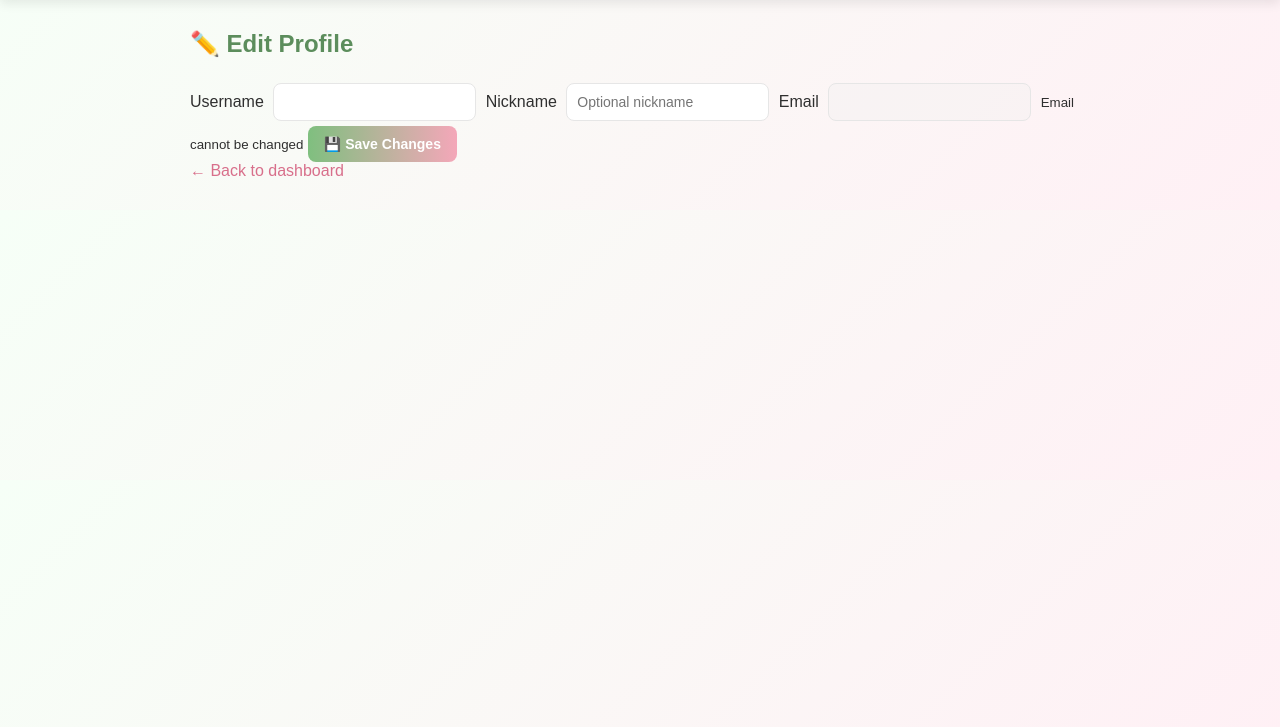
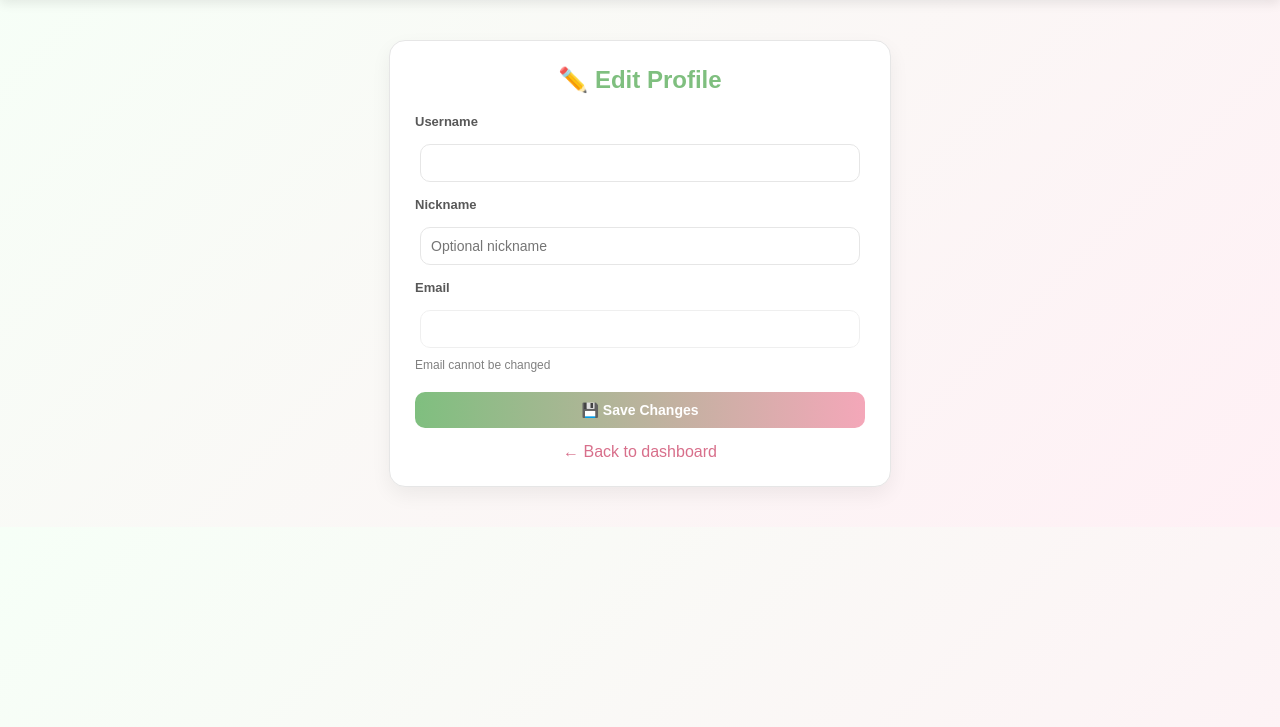
Before and after one commit to Janosia/slack-clone, a Flask app: page /profile in a window 1280 px wide. Shown: the part 60-787 px from the top of the page. Run offline with Flask 3, Linux system fonts and the light colour scheme; the visitor is signed in with stand-in values (Sample User, id 1); data that the repository does not hold is empty; some libraries are stand-ins or nearby versions.

Commit message:
removed duplicate css; added css for profile page

```diff
--- a/static/style.css
+++ b/static/style.css
@@ -19,29 +19,6 @@ body.dark {
     --link: #ff9ab3;
     --accent-green: #6fbf8f;
     --accent-pink: #d97a9a;
-}
-
-
-body {
-    font-family: Arial, sans-serif;
-    margin: 0;
-    padding: 0;
-    background: var(--bg);
-    color: var(--text);
-}
-
-/* NAVBAR */
-nav {
-    font-family: Arial, sans-serif;
-    margin: 0;
-    padding: 0;
-    background: var(--bg);
-    color: var(--text);
-}
-nav a {
-    color: white;
-    text-decoration: none;
-    font-weight: 600;
 }
 
 nav a {
@@ -82,9 +59,6 @@ a:hover {
     border: 1px solid var(--border);
     box-shadow: 0 2px 8px rgba(0,0,0,0.05);
 }
-
-
-
 
 
 /* INVITE CARD */
@@ -268,10 +242,7 @@ nav {
 }
 
 /* CARDS */
-.card, .message {
-    background: var(--card);
-    border: 1px solid var(--border);
-}
+
 
 /* LINKS */
 a {
@@ -353,3 +324,73 @@ a {
     width: 120px;
     border-radius: 10px;
 }
+
+.profile-card {
+    max-width: 450px;
+    margin: 40px auto;
+    background: var(--card);
+    border: 1px solid var(--border);
+    border-radius: 16px;
+    padding: 25px;
+    box-shadow: 0 8px 20px rgba(0,0,0,0.06);
+}
+
+.profile-card h2 {
+    margin-top: 0;
+    text-align: center;
+    color: var(--accent-green);
+}
+
+.profile-form {
+    display: flex;
+    flex-direction: column;
+    gap: 10px;
+    margin-top: 15px;
+}
+
+.profile-form label {
+    font-weight: 600;
+    font-size: 13px;
+    opacity: 0.8;
+}
+
+.profile-form input {
+    padding: 10px;
+    border-radius: 10px;
+    border: 1px solid var(--border);
+    background: var(--card);
+    color: var(--text);
+}
+
+.profile-form input:disabled {
+    opacity: 0.6;
+    cursor: not-allowed;
+}
+
+.hint {
+    font-size: 12px;
+    color: gray;
+    margin-top: -5px;
+}
+
+.profile-form button {
+    margin-top: 10px;
+    padding: 10px;
+    border-radius: 10px;
+    font-weight: 600;
+    background: linear-gradient(90deg, var(--accent-green), var(--accent-pink));
+    color: white;
+    border: none;
+    cursor: pointer;
+}
+
+.profile-form button:hover {
+    opacity: 0.9;
+}
+
+.back-link {
+    display: block;
+    text-align: center;
+    margin-top: 15px;
+    color: var(--link);
+}
```
